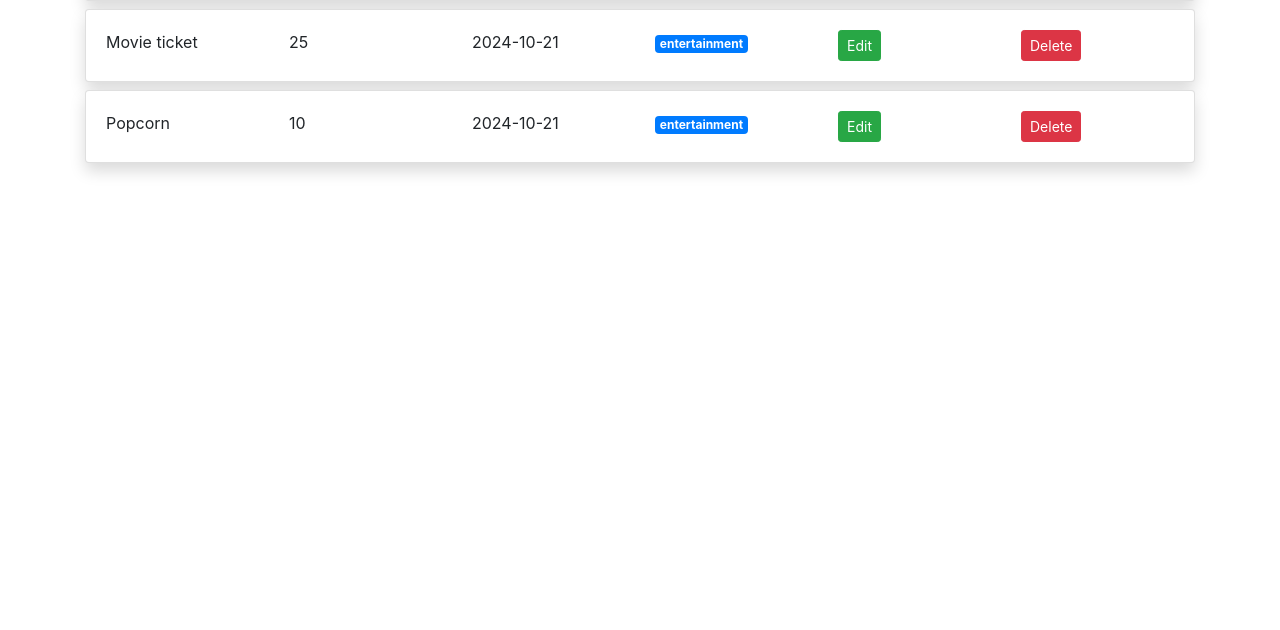
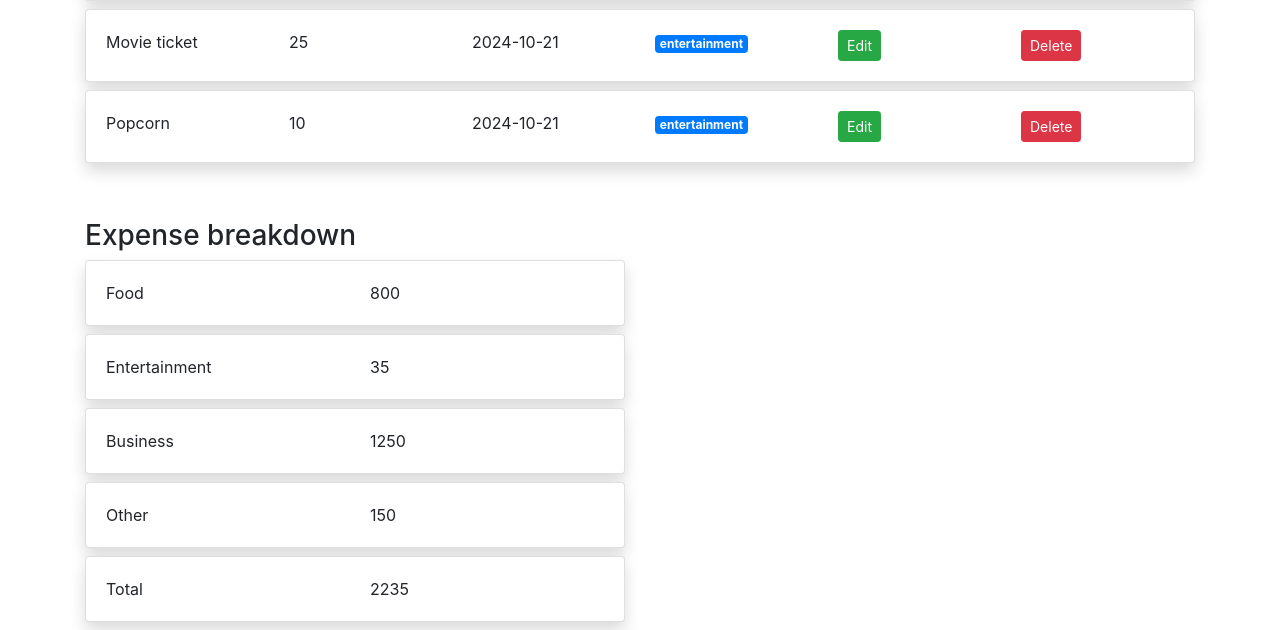
Before and after one commit to Smit-2001/Expense_Manager, a Flask app: page /expenses in a window 1280 px wide. Shown: the part 380-1010 px from the top of the page. Before the commit the page ends 554 px from the top, so only its background shows below. Run offline with Flask 3, Linux system fonts and the light colour scheme; data comes from the database, SQL or seed files in the repository; both versions use the stored data as it was after the commit.

Commit message:
Calculating and Displaying Total Expenses

```diff
--- a/app.py
+++ b/app.py
@@ -53,7 +53,22 @@ def edit():
 @app.route('/expenses')
 def expenses():
     expenses=Expense.query.all()
-    return render_template('expenses.html',expenses=expenses)
+    total=0
+    t_business=0
+    t_other=0
+    t_food=0
+    t_entertainment=0
+    for expense in expenses:
+        total+=expense.amount
+        if expense.category=="business":
+            t_business+=expense.amount
+        elif expense.category=="other":
+            t_other+=expense.amount
+        elif expense.category=="food":
+            t_food+=expense.amount
+        elif expense.category=="entertainment":
+            t_entertainment+=expense.amount
+    return render_template('expenses.html',expenses=expenses,total=total,t_business=t_business,t_entertainment=t_entertainment,t_other=t_other,t_food=t_food)
 
 @app.route('/addexpense',methods=['POST'])
 def addexpense():
--- a/templates/expenses.html
+++ b/templates/expenses.html
@@ -32,6 +32,52 @@
     </div>
   </div>
   {% endfor %}
+
+  <div class="row">
+    <div class="col-md-6">
+      <h3 class="mt-5">Expense breakdown</h3>
+
+      <div class="card shadow mb-2 bg-white rounded">
+        <div class="card-body">
+          <div class="row">
+            <div class="col-md-6">Food</div>
+            <div class="col-md-6">{{t_food}}</div>
+          </div>
+        </div>
+      </div>
+      <div class="card shadow mb-2 bg-white rounded">
+        <div class="card-body">
+          <div class="row">
+            <div class="col-md-6">Entertainment</div>
+            <div class="col-md-6">{{t_entertainment}}</div>
+          </div>
+        </div>
+      </div>
+      <div class="card shadow mb-2 bg-white rounded">
+        <div class="card-body">
+          <div class="row">
+            <div class="col-md-6">Business</div>
+            <div class="col-md-6">{{t_business}}</div>
+          </div>
+        </div>
+      </div>
+      <div class="card shadow mb-2 bg-white rounded">
+        <div class="card-body">
+          <div class="row">
+            <div class="col-md-6">Other</div>
+            <div class="col-md-6">{{t_other}}</div>
+          </div>
+        </div>
+      </div>
+      <div class="card shadow mb-2 bg-white rounded">
+        <div class="card-body">
+          <div class="row">
+            <div class="col-md-6">Total</div>
+            <div class="col-md-6">{{total}}</div>
+          </div>
+        </div>
+      </div>
+    </div>
+  </div>
 </div>
-
 {% endblock %}
```
Also changed, not shown: mydatabase.db.
